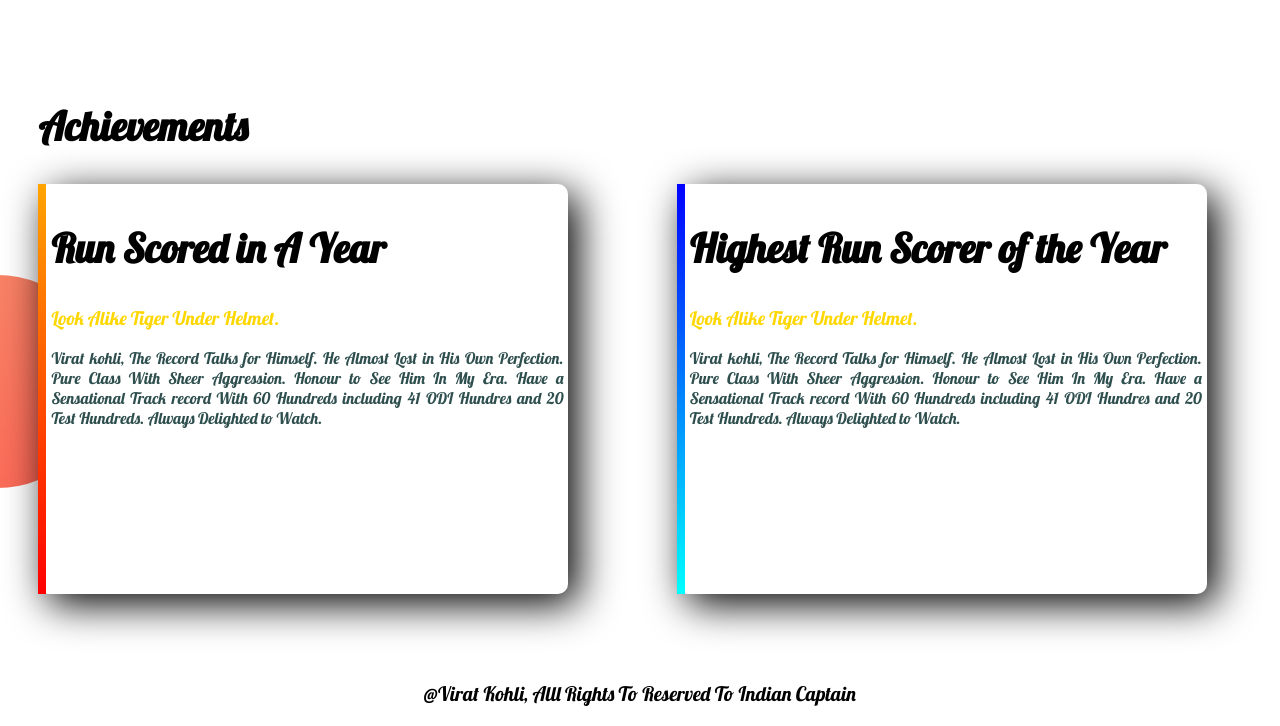
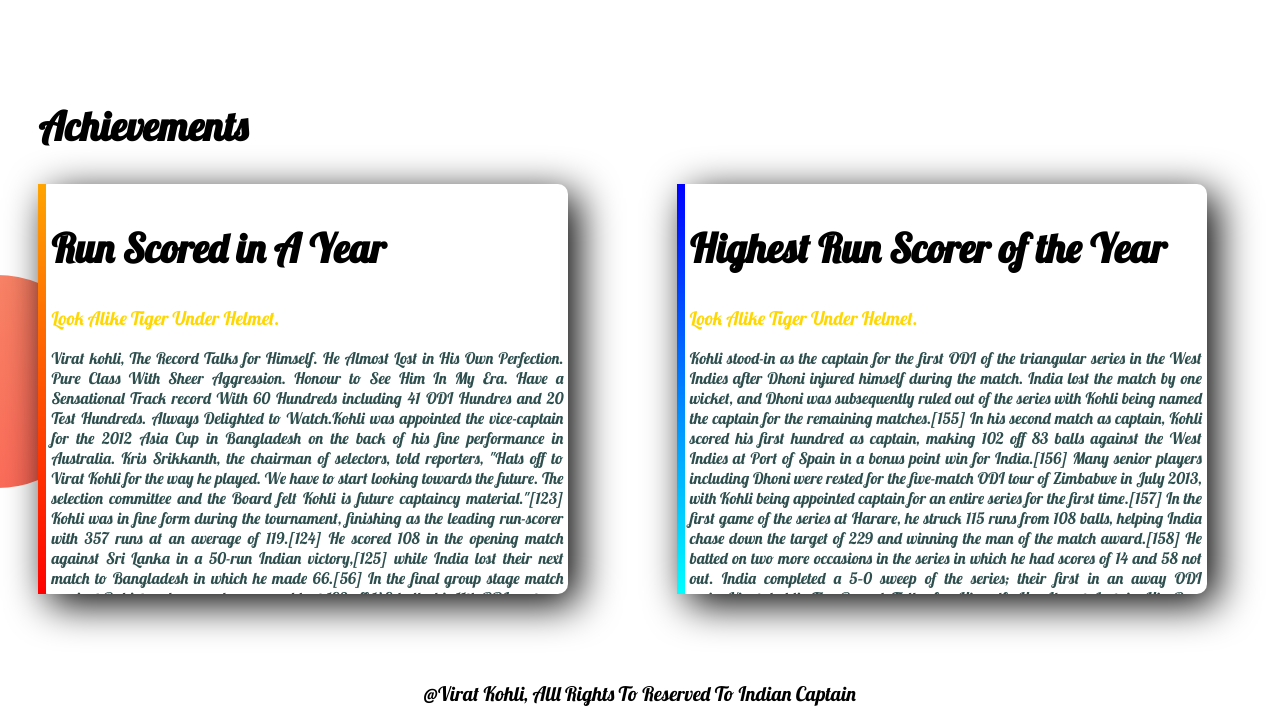
Before and after one commit to Zahir18/second-website, a plain HTML site: page index.html in a window 1280 px wide. Shown: the part 1052-1778 px from the top of the page. Drawn offline with Linux system fonts and the light colour scheme.

Commit message:
Perfectly Done!

```diff
--- a/index.html
+++ b/index.html
@@ -46,12 +46,12 @@
         <h2>Run Scored in A Year</h2>
         <span class="titleColor"><h3>Look Alike Tiger Under Helmet.</h3></span>
         <p>Virat kohli, The Record Talks for Himself. He Almost Lost in His Own Perfection. Pure Class With Sheer Aggression. Honour to See Him In My Era. Have a Sensational Track record With 60 Hundreds including 41 ODI Hundres and 20 Test
-        Hundreds. Always Delighted to Watch. </p>
+        Hundreds. Always Delighted to Watch.Kohli was appointed the vice-captain for the 2012 Asia Cup in Bangladesh on the back of his fine performance in Australia. Kris Srikkanth, the chairman of selectors, told reporters, "Hats off to Virat Kohli for the way he played. We have to start looking towards the future. The selection committee and the Board felt Kohli is future captaincy material."[123] Kohli was in fine form during the tournament, finishing as the leading run-scorer with 357 runs at an average of 119.[124] He scored 108 in the opening match against Sri Lanka in a 50-run Indian victory,[125] while India lost their next match to Bangladesh in which he made 66.[56] In the final group stage match against Pakistan, he scored a personal best 183 off 148 balls, his 11th ODI century. Coming in at 0/1, he struck 22 fours and a six in his innings to help India to chase down 330, their highest successful ODI run-chase at the time.[126][127] His knock was the highest individual score in Asia Cup history, the joint-second highest score in an ODI run-chase and the highest individual score against Pakistan in ODIs surpassing previous record of 156 by Brian Lara.[128] Kohli was awarded the man of the match in both matches that India won, but India could not progress to the final of the tournament. </p>
         </div>
         <div id="right-box" class="first-left shadow-box">
         <h2>Highest Run Scorer of the Year</h2>
         <span class="titleColor"><h3>Look Alike Tiger Under Helmet.</h3></span>
-        <p>Virat kohli, The Record Talks for Himself. He Almost Lost in His Own Perfection. Pure Class With Sheer Aggression. Honour to See Him In My Era. Have a Sensational Track record With 60 Hundreds including 41 ODI Hundres and 20 Test
+        <p>Kohli stood-in as the captain for the first ODI of the triangular series in the West Indies after Dhoni injured himself during the match. India lost the match by one wicket, and Dhoni was subsequently ruled out of the series with Kohli being named the captain for the remaining matches.[155] In his second match as captain, Kohli scored his first hundred as captain, making 102 off 83 balls against the West Indies at Port of Spain in a bonus point win for India.[156] Many senior players including Dhoni were rested for the five-match ODI tour of Zimbabwe in July 2013, with Kohli being appointed captain for an entire series for the first time.[157] In the first game of the series at Harare, he struck 115 runs from 108 balls, helping India chase down the target of 229 and winning the man of the match award.[158] He batted on two more occasions in the series in which he had scores of 14 and 58 not out. India completed a 5–0 sweep of the series; their first in an away ODI series.Virat kohli, The Record Talks for Himself. He Almost Lost in His Own Perfection. Pure Class With Sheer Aggression. Honour to See Him In My Era. Have a Sensational Track record With 60 Hundreds including 41 ODI Hundres and 20 Test
         Hundreds. Always Delighted to Watch. </p>
         </div>
     </section>
--- a/style.css
+++ b/style.css
@@ -24,6 +24,7 @@
     float: left;
     margin-left: 3%;
     padding-left: 3%;
+    overflow: auto;
 
 }
 .first-left img{
```
